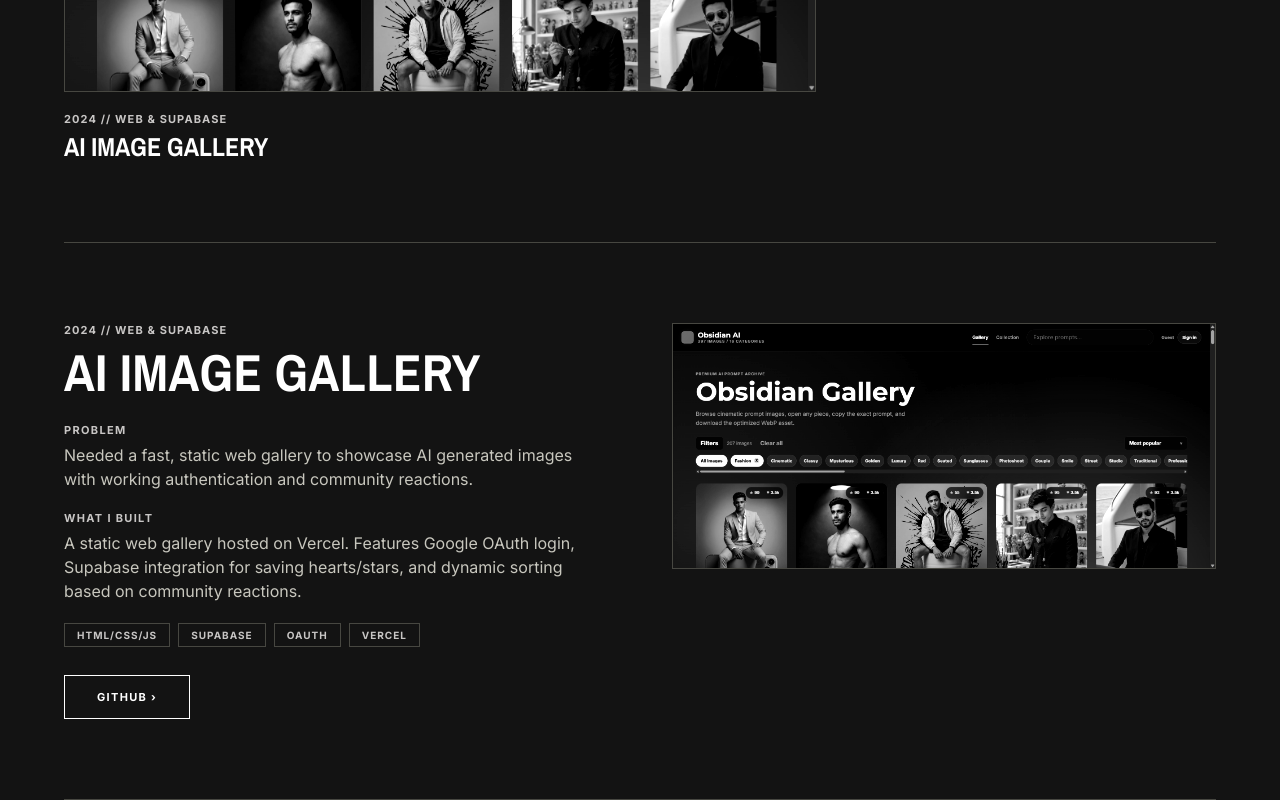
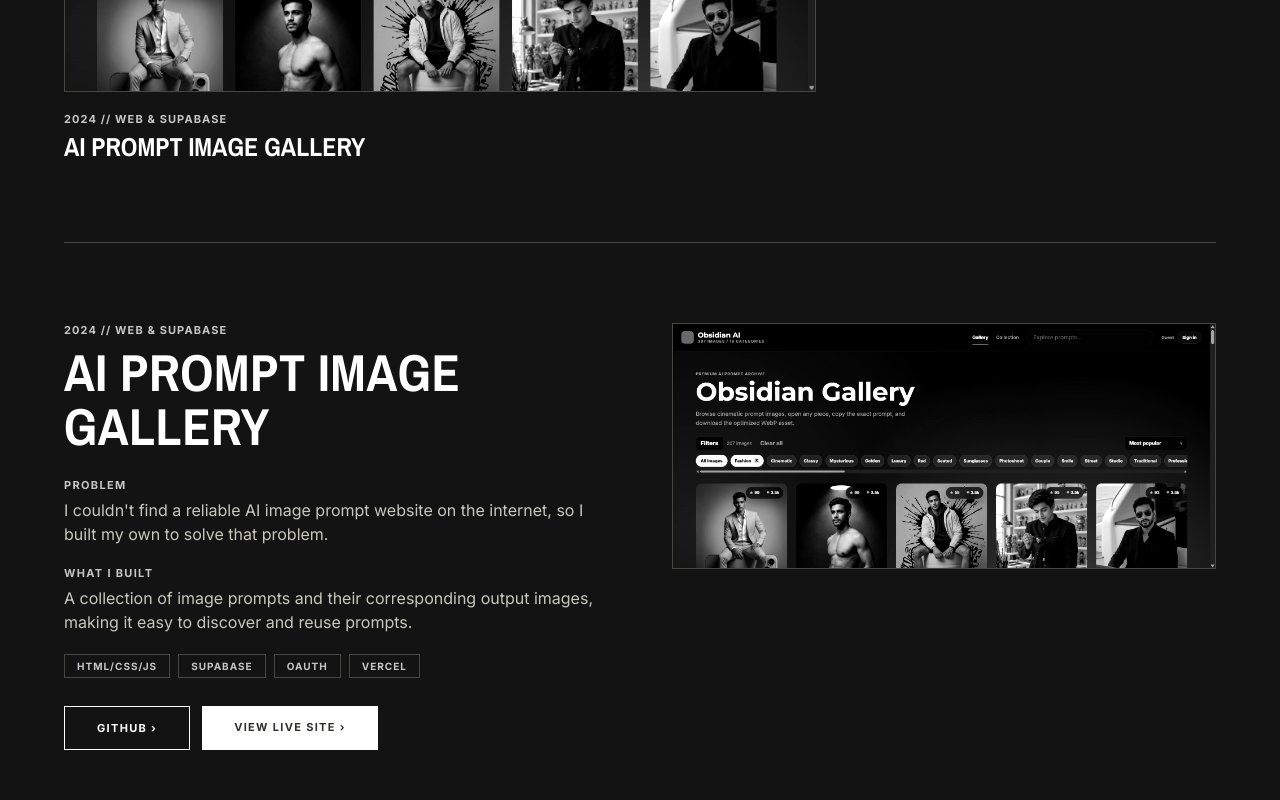
Before and after one commit to eshanmadushanka/My-Portfolio, a plain HTML site: page index.html in a window 1280 px wide. Shown: the part 1400-2200 px from the top of the page. Drawn offline with nearby package versions, Linux system fonts and the light colour scheme.

Commit message:
Update links, profile image, and add CV PDF

```diff
--- a/index.html
+++ b/index.html
@@ -71,7 +71,7 @@
       Bachelor of ICT student at the University of Vavuniya, Sri Lanka.
     </p>
     <div class="hero-actions">
-      <a href="#resume" class="btn btn-solid">Download CV</a>
+      <a href="assets/Eshan_Madushanka_CV.pdf" download class="btn btn-solid">Download CV</a>
       <a href="#projects" class="btn btn-ghost">See Projects</a>
     </div>
   </section>
@@ -92,11 +92,11 @@
 
       <a href="#proj-gallery" class="work-card work-card--main fade-up">
         <div class="work-card__thumb">
-          <img src="assets/Image Prompt Web Site.png" alt="AI Image Gallery" class="grayscale"/>
+          <img src="assets/Image Prompt Web Site.png" alt="AI Prompt Image Gallery" class="grayscale"/>
         </div>
         <div class="work-card__meta">
           <p class="work-card__year">2024 // Web &amp; Supabase</p>
-          <p class="t-subhead">AI Image Gallery</p>
+          <p class="t-subhead">AI Prompt Image Gallery</p>
         </div>
       </a>
 
@@ -122,14 +122,14 @@
       </div>
       <div class="project-row__info">
         <p class="work-card__year">2024 // Web &amp; Supabase</p>
-        <h3 class="t-headline" style="margin:8px 0 24px">AI Image Gallery</h3>
+        <h3 class="t-headline" style="margin:8px 0 24px">AI Prompt Image Gallery</h3>
         <div class="project-row__section">
           <p class="project-row__section-label">Problem</p>
-          <p class="t-body muted">Needed a fast, static web gallery to showcase AI generated images with working authentication and community reactions.</p>
+          <p class="t-body muted">I couldn't find a reliable AI image prompt website on the internet, so I built my own to solve that problem.</p>
         </div>
         <div class="project-row__section">
           <p class="project-row__section-label">What I Built</p>
-          <p class="t-body muted">A static web gallery hosted on Vercel. Features Google OAuth login, Supabase integration for saving hearts/stars, and dynamic sorting based on community reactions.</p>
+          <p class="t-body muted">A collection of image prompts and their corresponding output images, making it easy to discover and reuse prompts.</p>
         </div>
         <div class="project-row__tags">
           <span class="tag">HTML/CSS/JS</span>
@@ -137,7 +137,10 @@
           <span class="tag">OAuth</span>
           <span class="tag">Vercel</span>
         </div>
-        <a href="https://github.com/eshanmadushanka/AIPromptWebSite" target="_blank" class="btn btn-ghost" style="margin-top:28px">GitHub ›</a>
+        <div style="display: flex; gap: 12px; margin-top: 28px;">
+          <a href="https://github.com/eshanmadushanka/AIPromptWebSite" target="_blank" class="btn btn-ghost">GitHub ›</a>
+          <a href="https://ai-test-image2.vercel.app/" target="_blank" class="btn btn-solid">View Live Site ›</a>
+        </div>
       </div>
     </div>
 
@@ -225,8 +228,9 @@
     <div class="about-grid">
 
       <div>
-        <!-- TODO: replace src with your actual photo -->
-        <div class="img-placeholder" style="aspect-ratio:3/4">Add photo: Profile</div>
+        <div style="overflow: hidden; aspect-ratio: 3/4; display: flex; align-items: center; justify-content: center; padding: 64px;">
+          <img src="assets/my_image.png" alt="Eshan Madushanka" style="width: 100%; height: 100%; object-fit: contain;"/>
+        </div>
       </div>
 
       <div class="fade-up" style="transition-delay:.1s">
```
Also changed, not shown: 2 other files.
